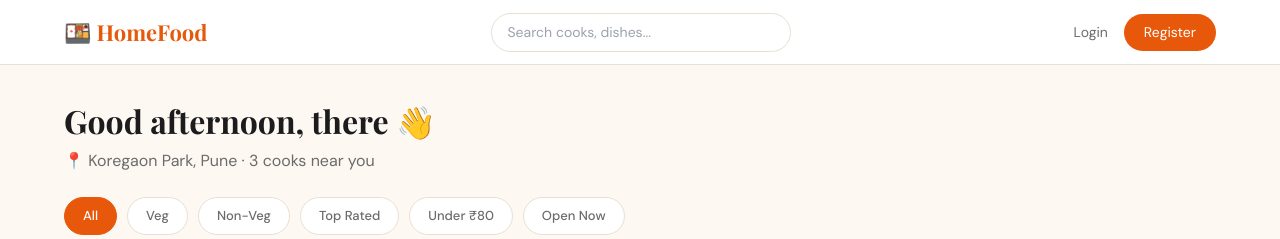
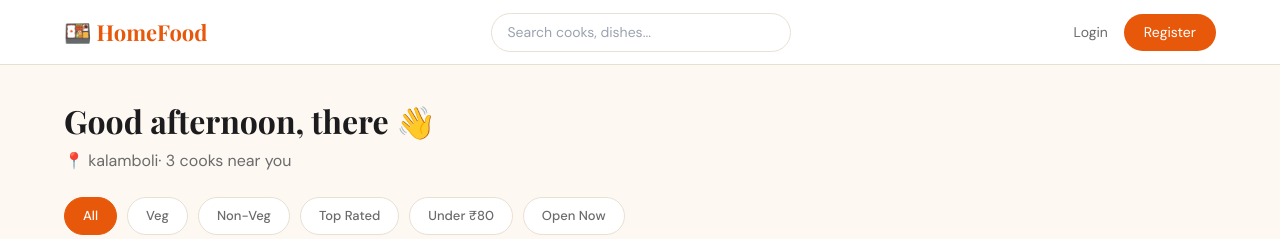
Before and after one commit to dharika9779-crypto/homefood-frontend, a React (Vite) app: page /student in a window 1280 px wide. Shown: the top 239 px of the page. Built offline with nearby package versions, Linux system fonts and the light colour scheme; no server answers.

Commit message:
Update StudentHome.jsx

```diff
--- a/src/pages/StudentHome.jsx
+++ b/src/pages/StudentHome.jsx
@@ -45,7 +45,7 @@ export default function StudentHome() {
           <h1 style={{ fontFamily: "'Playfair Display',serif", fontSize: 32, fontWeight: 700 }}>
             Good afternoon, {user?.name?.split(' ')[0] || 'there'} 👋
           </h1>
-          <p style={{ color: '#6B6B6B', marginTop: 4 }}>📍 Koregaon Park, Pune · {cooks.length} cooks near you</p>
+          <p style={{ color: '#6B6B6B', marginTop: 4 }}>📍 kalamboli· {cooks.length} cooks near you</p>
         </div>
 
         <div style={{ display: 'flex', gap: 10, overflowX: 'auto', paddingBottom: 8, marginBottom: 32 }}>
```
